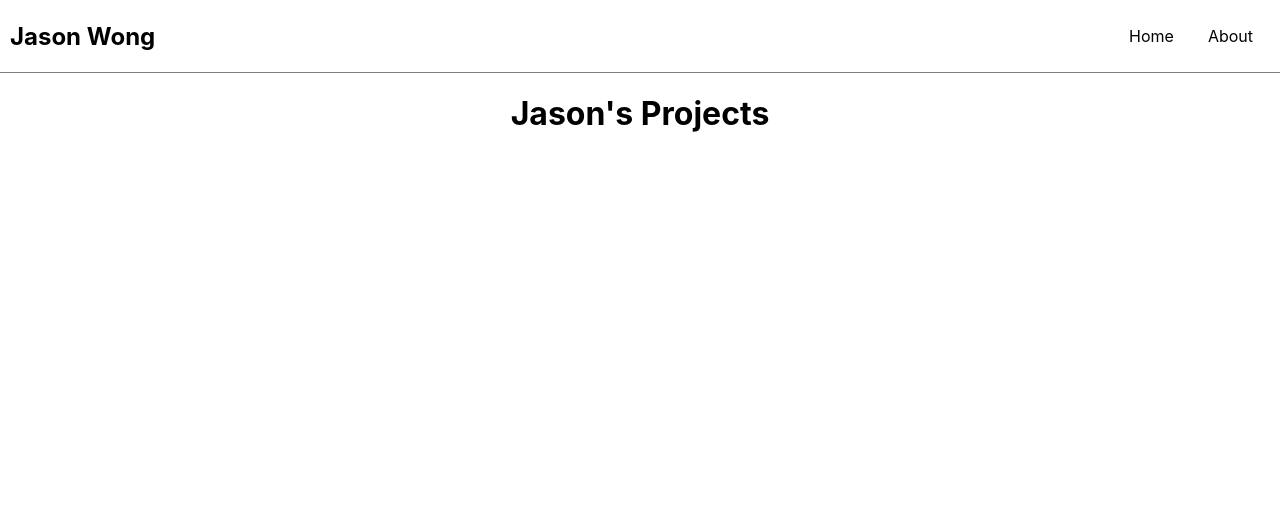
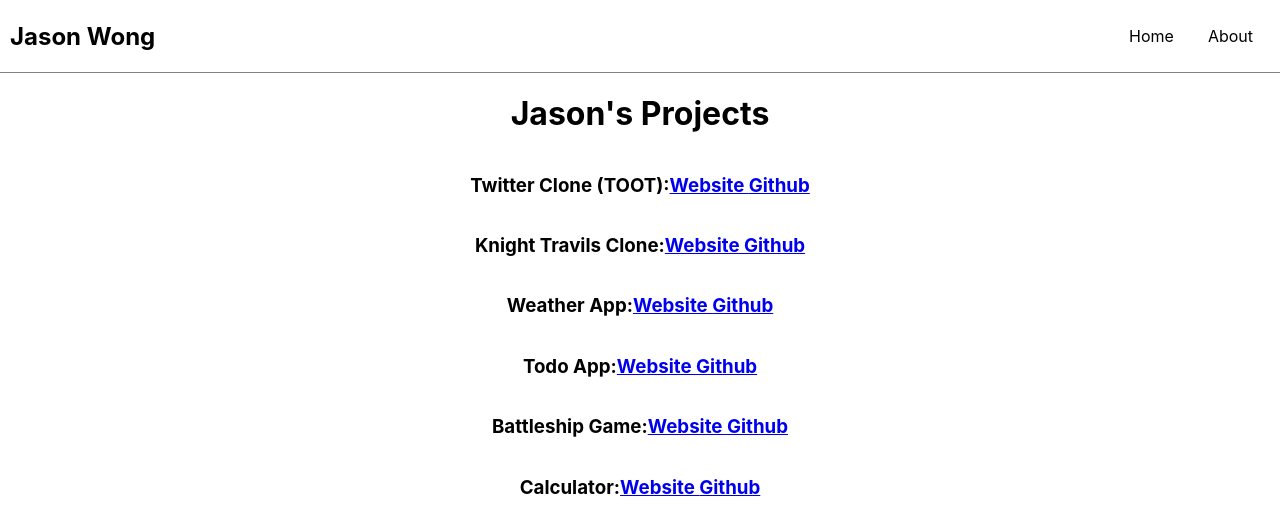
Before and after one commit to jw287962/portfolio_project, a React (Create React App) app: page / in a window 1280 px wide. Shown: the top 532 px of the page. Built offline with nearby package versions, Linux system fonts and the light colour scheme.

Commit message:
added about.js text

```diff
--- a/src/components/About.js
+++ b/src/components/About.js
@@ -1,10 +1,25 @@
 import { Link } from 'react-router-dom';
+import '../css/about.css'
 import Nav from './Nav';
 const About = () => {
   return (
-    <main>
-        <h1>About Jason</h1>
+    <main className='about'>
+        <h1>About Jason </h1>
+     <h4>Jan 2022 - Before The Odin Project</h4>
+     <p>
+      I started working at Juicy Seafood, a restaurant, where I was a manager. After working 70-80 Hours a week until September of 2022,
+      I started working around 60 hours a week... Thank God!
+      With a little more time to spare, I started playing Valorant and eventually reached Immortal 1. At this point, having reached the top 0.1%, and
+      feeling like I've been wasting my time with no improvement in my personal life.
+      I decided to put my efforts elsewhere. This is when I decided to gradually put more effort into TOP
 
+    </p>
+    <h4>Nov 2022 - The Odin Project</h4>
+      <p>
+        I truly started engaging with The Odin Project around Nov 2022. Having done multiple projects, I have
+        realized I truly enjoy problem solving and coding. You can view my projects on this website, or on Github It was fun completing these projects despite working 60 hour weeks.
+        And I will continue to learn with my spare time
+      </p>
 
 
     </main>
--- a/src/components/Main.js
+++ b/src/components/Main.js
@@ -4,8 +4,37 @@ const Main = () => {
   return (
     <main >
         <h1>Jason's Projects</h1>
+    <h3>
+      Twitter Clone (TOOT):
+       <a href='https://twitter-clone-33714.web.app/'>Website </a>
+      <a href='https://github.com/jw287962/twitter-clone'>Github</a>
+    </h3>
+    <h3>
+      Knight Travils Clone:
+       <a href='https://jw287962.github.io/knight_travails/'>Website </a>
+      <a href='https://github.com/jw287962/knight_travails'>Github</a>
+    </h3>
+    <h3>
+      Weather App:
+       <a href='https://jw287962.github.io/weather/'>Website </a>
+      <a href='https://github.com/jw287962/weather'>Github</a>
+    </h3>
 
-
+    <h3>
+     Todo App:
+       <a href='https://jw287962.github.io/todo/'>Website </a>
+      <a href='https://github.com/jw287962/todo'>Github</a>
+    </h3>
+    <h3>
+     Battleship Game:
+       <a href='https://jw287962.github.io/battleship/'>Website </a>
+      <a href='https://github.com/jw287962/battleship'>Github</a>
+    </h3>
+    <h3>
+      Calculator:
+       <a href='https://jw287962.github.io/calculator/'>Website </a>
+      <a href='https://github.com/jw287962/calculator'>Github</a>
+    </h3>
 
     </main>
   )
--- /dev/null
+++ b/src/css/about.css
@@ -0,0 +1,5 @@
+.about>p{
+  padding: 0px 40px;
+  box-sizing: border-box;
+  font-size: 19px;
+}
```
